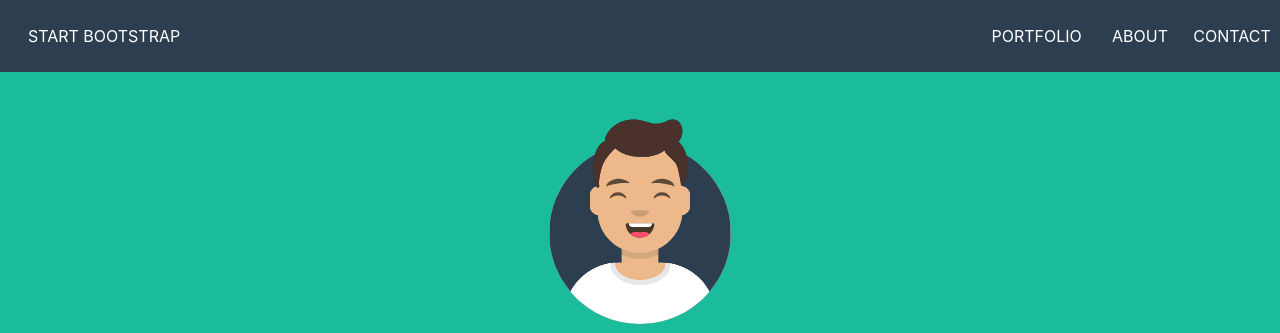
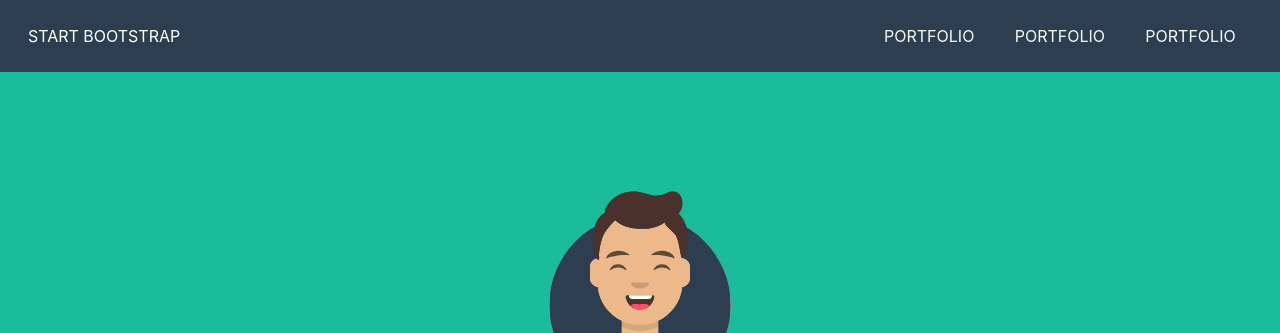
Before and after one commit to LDad1196/html-css-bootstrap-freelancer, a plain HTML site: page index.html in a window 1280 px wide. Shown: the top 333 px of the page. Drawn offline with nearby package versions, Linux system fonts and the light colour scheme.

Commit message:
corrected

```diff
--- a/index.html
+++ b/index.html
@@ -11,21 +11,20 @@
 </head>
 <body>
     <!-- Header -->
-    <header class="container-fluid px-0">
-        <div class=" position-fixed z-999 w-100 row mx-auto align-items-center bg-color-grey justify-content-between p-3 ">
+    <header class="container-fluid px-0 text-light">
+        <div class=" z-999 w-100 row mx-auto align-items-center bg-color-grey justify-content-between p-3 ">
             <div class=" col-xs-2 col-sm-4 col-md-4 col-lg-4 py-2">
                 <a class="link-header" href="">START BOOTSTRAP</a>
             </div>
-            <div class=" col-xs-8 col-sm-5 col-lg-5 col-md-6 row row-cols-md-3 text-center justify-content-end py-2">
-                <div class="col-lg-3 col-xs-4 col">
-                    <a class="link-header" href="">PORTFOLIO</a>
-                </div>
-                <div class="col-lg-2 col-xs-4 col">
-                    <a class="link-header" href="">ABOUT</a>
-                </div>
-                <div class="col-lg-2 col-xs-4 col">
-                    <a class="link-header" href="">CONTACT</a>
-                </div>
+            <div class="col-5 col-lg-4 row justify-content-end  navbar navbar-expand-sm">
+
+                <button class="navbar-toggler mx-4" type="button" data-bs-toggle="collapse" data-bs-target="#navbarSupportedContent" aria-controls="navbarSupportedContent" aria-expanded="false"  style="width:100px; color: grey; border: 2px solid grey;">
+                    <span class="navbar-toggler-icon" style="filter: invert(100%);"><i class="fa-solid fa-grip-lines"></i></span>
+                </button>
+
+                <div class="hidden col-md-4">PORTFOLIO</div>
+                <div class="hidden col-md-4">PORTFOLIO</div>
+                <div class="hidden col-md-4">PORTFOLIO</div>
             </div>
         </div>
 
```
